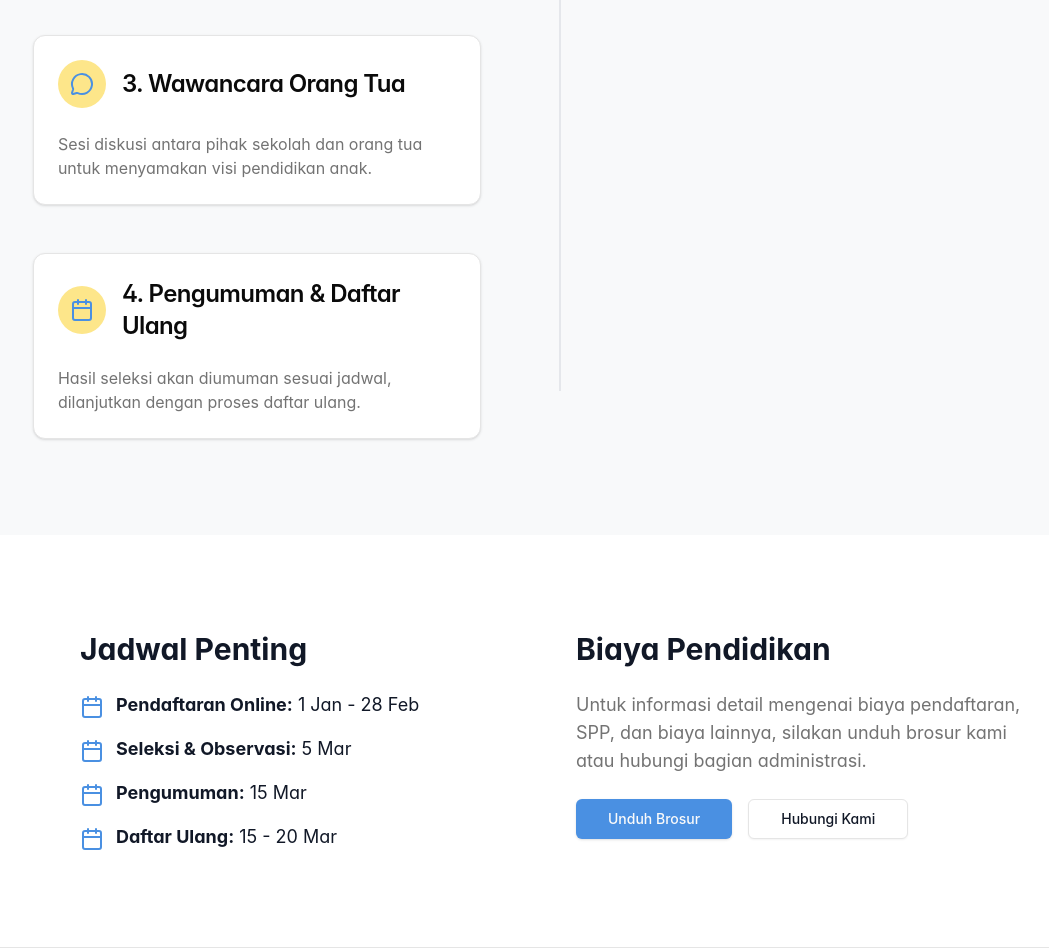
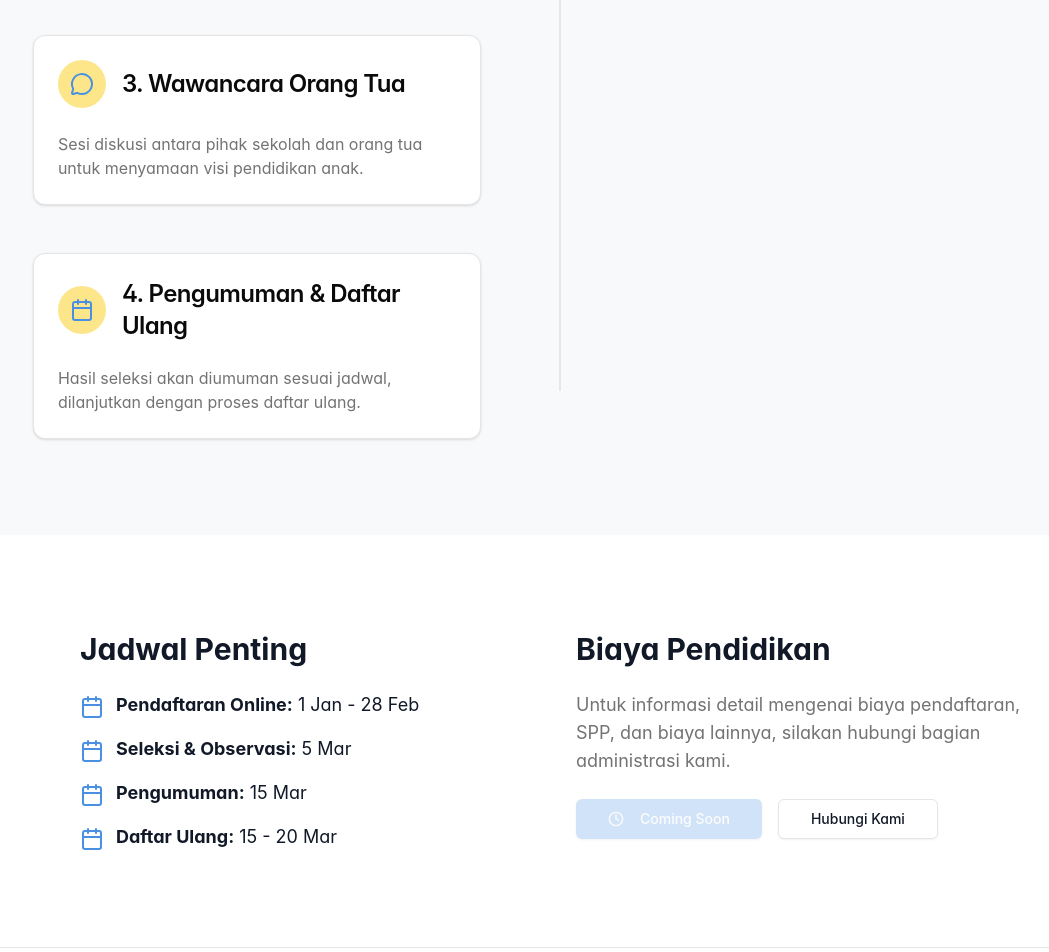
Before and after one commit to sulhimbn/sekolah-ceria-website-sekolah-modern, a React (Vite) app: page /admissions in a window 1280 px wide. Shown: the part 1020-1972 px from the top of the page, without its empty margins (80-1129 px from the left). Built offline with nearby package versions, Linux system fonts and the light colour scheme.

Commit message:
fix: improve brochure button UX on admissions page
- Replace broken 'Unduh Brosur' link with disabled 'Coming Soon' button
- Update text to remove misleading brochure download reference
- Add Clock icon to indicate pending feature

```diff
--- a/src/pages/AdmissionsPage.tsx
+++ b/src/pages/AdmissionsPage.tsx
@@ -3,14 +3,40 @@ import { motion } from 'framer-motion';
 import { MainLayout } from '@/components/layout/MainLayout';
 import { Button } from '@/components/ui/button';
 import { Card, CardContent, CardHeader, CardTitle } from '@/components/ui/card';
-import { FileText, UserCheck, MessageCircle, Calendar } from 'lucide-react';
+import {
+  FileText,
+  UserCheck,
+  MessageCircle,
+  Calendar,
+  Clock,
+} from 'lucide-react';
 import { Link } from 'react-router-dom';
 
 const admissionSteps = [
-  { icon: FileText, title: '1. Pendaftaran Online', description: 'Isi formulir pendaftaran secara online melalui website kami dan unggah dokumen yang diperlukan.' },
-  { icon: UserCheck, title: '2. Seleksi & Observasi', description: 'Calon siswa akan mengikuti tes potensi akademik dan observasi untuk mengetahui minat dan bakat.' },
-  { icon: MessageCircle, title: '3. Wawancara Orang Tua', description: 'Sesi diskusi antara pihak sekolah dan orang tua untuk menyamakan visi pendidikan anak.' },
-  { icon: Calendar, title: '4. Pengumuman & Daftar Ulang', description: 'Hasil seleksi akan diumuman sesuai jadwal, dilanjutkan dengan proses daftar ulang.' },
+  {
+    icon: FileText,
+    title: '1. Pendaftaran Online',
+    description:
+      'Isi formulir pendaftaran secara online melalui website kami dan unggah dokumen yang diperlukan.',
+  },
+  {
+    icon: UserCheck,
+    title: '2. Seleksi & Observasi',
+    description:
+      'Calon siswa akan mengikuti tes potensi akademik dan observasi untuk mengetahui minat dan bakat.',
+  },
+  {
+    icon: MessageCircle,
+    title: '3. Wawancara Orang Tua',
+    description:
+      'Sesi diskusi antara pihak sekolah dan orang tua untuk menyamaan visi pendidikan anak.',
+  },
+  {
+    icon: Calendar,
+    title: '4. Pengumuman & Daftar Ulang',
+    description:
+      'Hasil seleksi akan diumuman sesuai jadwal, dilanjutkan dengan proses daftar ulang.',
+  },
 ];
 
 const AdmissionsPage: React.FC = () => {
@@ -32,14 +58,17 @@ const AdmissionsPage: React.FC = () => {
             transition={{ duration: 0.5, delay: 0.2 }}
             className="mt-4 text-xl text-muted-foreground max-w-3xl mx-auto"
           >
-            Bergabunglah dengan keluarga besar Sekolah Ceria. Berikut adalah panduan lengkap proses penerimaan siswa baru.
+            Bergabunglah dengan keluarga besar Sekolah Ceria. Berikut adalah
+            panduan lengkap proses penerimaan siswa baru.
           </motion.p>
         </div>
       </div>
       <section className="py-16 md:py-24">
         <div className="max-w-7xl mx-auto px-4 sm:px-6 lg:px-8">
           <div className="text-center space-y-4 mb-12">
-            <h2 className="text-4xl font-bold font-display text-gray-900">Alur Pendaftaran</h2>
+            <h2 className="text-4xl font-bold font-display text-gray-900">
+              Alur Pendaftaran
+            </h2>
           </div>
           <div className="relative">
             <div className="hidden md:block absolute top-12 left-1/2 -translate-x-1/2 w-0.5 h-[calc(100%-6rem)] bg-gray-200"></div>
@@ -54,17 +83,23 @@ const AdmissionsPage: React.FC = () => {
                   className="flex flex-col md:flex-row items-center gap-8"
                 >
                   <div className="md:w-1/2 flex justify-center md:justify-end md:pr-16">
-                    <Card className={`w-full max-w-md ${index % 2 !== 0 ? 'md:order-last' : ''}`}>
+                    <Card
+                      className={`w-full max-w-md ${index % 2 !== 0 ? 'md:order-last' : ''}`}
+                    >
                       <CardHeader>
                         <div className="flex items-center gap-4">
                           <div className="bg-school-yellow p-3 rounded-full">
                             <step.icon className="h-6 w-6 text-school-blue" />
                           </div>
-                          <CardTitle className="font-display text-2xl">{step.title}</CardTitle>
+                          <CardTitle className="font-display text-2xl">
+                            {step.title}
+                          </CardTitle>
                         </div>
                       </CardHeader>
                       <CardContent>
-                        <p className="text-muted-foreground">{step.description}</p>
+                        <p className="text-muted-foreground">
+                          {step.description}
+                        </p>
                       </CardContent>
                     </Card>
                   </div>
@@ -79,25 +114,57 @@ const AdmissionsPage: React.FC = () => {
         <div className="max-w-5xl mx-auto px-4 sm:px-6 lg:px-8">
           <div className="grid md:grid-cols-2 gap-8">
             <div>
-              <h3 className="text-3xl font-bold font-display text-gray-900">Jadwal Penting</h3>
+              <h3 className="text-3xl font-bold font-display text-gray-900">
+                Jadwal Penting
+              </h3>
               <ul className="mt-6 space-y-4 text-lg">
-                <li className="flex items-start"><Calendar className="h-6 w-6 text-school-blue mt-1 mr-3 flex-shrink-0" /> <span><strong>Pendaftaran Online:</strong> 1 Jan - 28 Feb</span></li>
-                <li className="flex items-start"><Calendar className="h-6 w-6 text-school-blue mt-1 mr-3 flex-shrink-0" /> <span><strong>Seleksi & Observasi:</strong> 5 Mar</span></li>
-                <li className="flex items-start"><Calendar className="h-6 w-6 text-school-blue mt-1 mr-3 flex-shrink-0" /> <span><strong>Pengumuman:</strong> 15 Mar</span></li>
-                <li className="flex items-start"><Calendar className="h-6 w-6 text-school-blue mt-1 mr-3 flex-shrink-0" /> <span><strong>Daftar Ulang:</strong> 15 - 20 Mar</span></li>
+                <li className="flex items-start">
+                  <Calendar className="h-6 w-6 text-school-blue mt-1 mr-3 flex-shrink-0" />{' '}
+                  <span>
+                    <strong>Pendaftaran Online:</strong> 1 Jan - 28 Feb
+                  </span>
+                </li>
+                <li className="flex items-start">
+                  <Calendar className="h-6 w-6 text-school-blue mt-1 mr-3 flex-shrink-0" />{' '}
+                  <span>
+                    <strong>Seleksi & Observasi:</strong> 5 Mar
+                  </span>
+                </li>
+                <li className="flex items-start">
+                  <Calendar className="h-6 w-6 text-school-blue mt-1 mr-3 flex-shrink-0" />{' '}
+                  <span>
+                    <strong>Pengumuman:</strong> 15 Mar
+                  </span>
+                </li>
+                <li className="flex items-start">
+                  <Calendar className="h-6 w-6 text-school-blue mt-1 mr-3 flex-shrink-0" />{' '}
+                  <span>
+                    <strong>Daftar Ulang:</strong> 15 - 20 Mar
+                  </span>
+                </li>
               </ul>
             </div>
             <div>
-              <h3 className="text-3xl font-bold font-display text-gray-900">Biaya Pendidikan</h3>
+              <h3 className="text-3xl font-bold font-display text-gray-900">
+                Biaya Pendidikan
+              </h3>
               <p className="mt-6 text-lg text-muted-foreground">
-                Untuk informasi detail mengenai biaya pendaftaran, SPP, dan biaya lainnya, silakan unduh brosur kami atau hubungi bagian administrasi.
+                Untuk informasi detail mengenai biaya pendaftaran, SPP, dan
+                biaya lainnya, silakan hubungi bagian administrasi kami.
               </p>
               <div className="mt-6 flex space-x-4">
+                <Button
+                  size="lg"
+                  className="bg-school-blue/50 hover:bg-school-blue/50 cursor-not-allowed"
+                  disabled
+                >
+                  <Clock className="mr-2 h-5 w-5" />
+                  Coming Soon
+                </Button>
                 <Link to="/contact">
-                  <Button size="lg" className="bg-school-blue hover:bg-school-blue/90">Unduh Brosur</Button>
-                </Link>
-                <Link to="/contact">
-                  <Button size="lg" variant="outline">Hubungi Kami</Button>
+                  <Button size="lg" variant="outline">
+                    Hubungi Kami
+                  </Button>
                 </Link>
               </div>
             </div>
```
